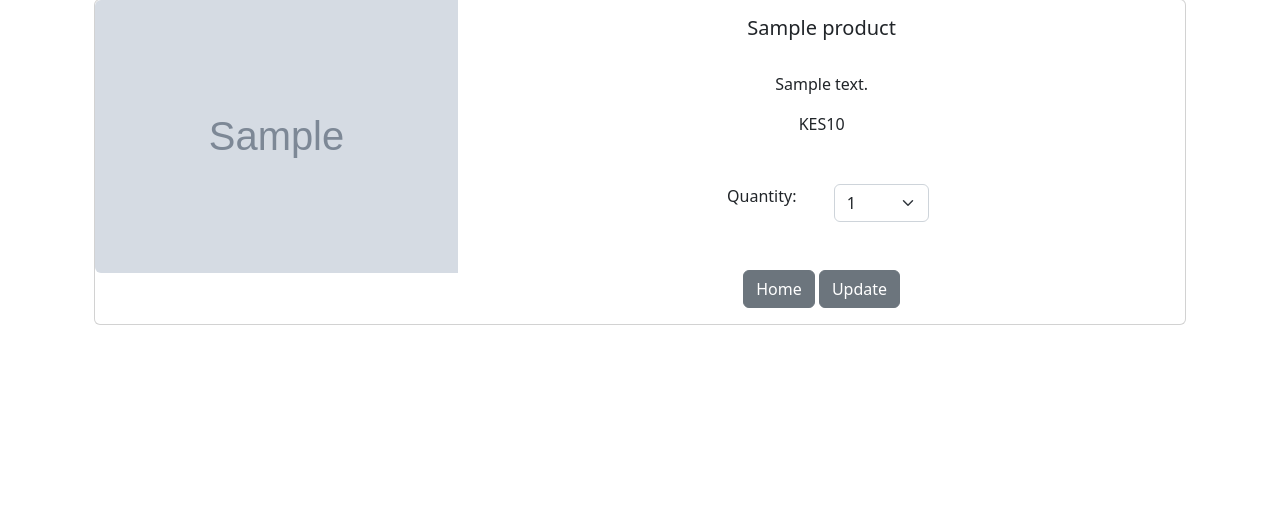
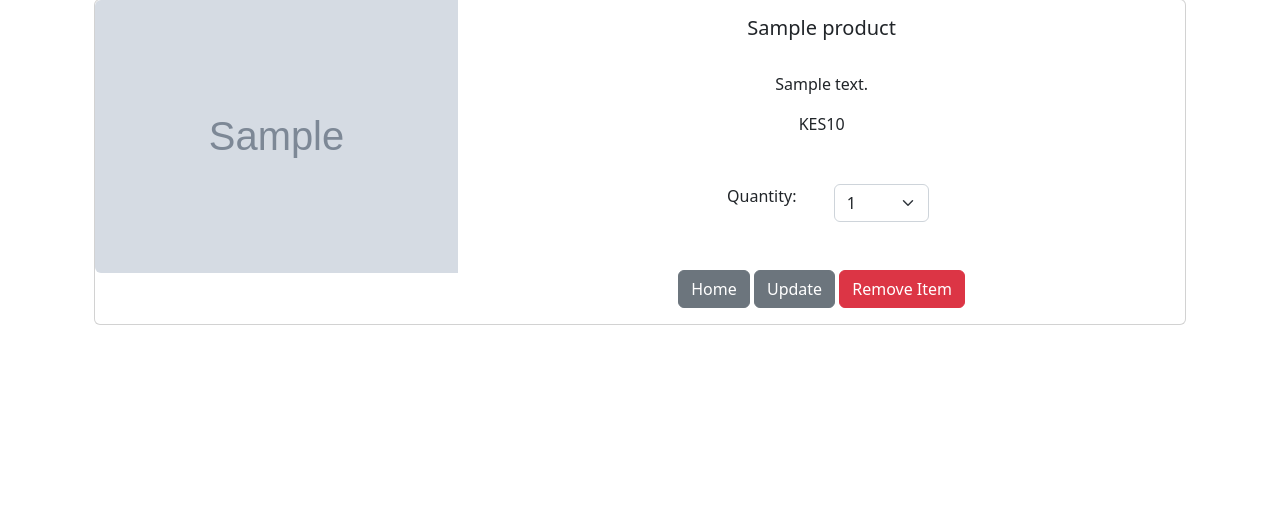
Before and after one commit to trevorndegwa/ShopEase, a Django app: template ShopEase/cart/templates/cart_summary.html in a window 1280 px wide. Shown: the part 402-907 px from the top of the page. Run offline with Django 5.2, Linux system fonts and the light colour scheme; the template is opened without the code that fills it: most values are stand-ins (such as "Sample title", 1, 10 or a date in 2020); grey boxes marked "Sample" are stand-in pictures; some libraries are stand-ins or nearby versions.

Commit message:
Add delete button to cart

```diff
--- a/ShopEase/cart/templates/cart_summary.html
+++ b/ShopEase/cart/templates/cart_summary.html
@@ -68,6 +68,8 @@
 				<a href="{% url 'home' %}" class="btn btn-secondary">Home</a>
                                 <!-- Update cart button-->
                                 <button type="button" class="btn btn-secondary update-cart" data-index="{{product.id}}">Update</button>
+                                <!-- Remove button-->
+                                <button type="button" class="btn btn-danger remove-product" data-index="{{product.id}}">Remove Item</button>
 				</center>
 			      </div>
 			    </div>
```
Also changed, not shown: 1 other file.
